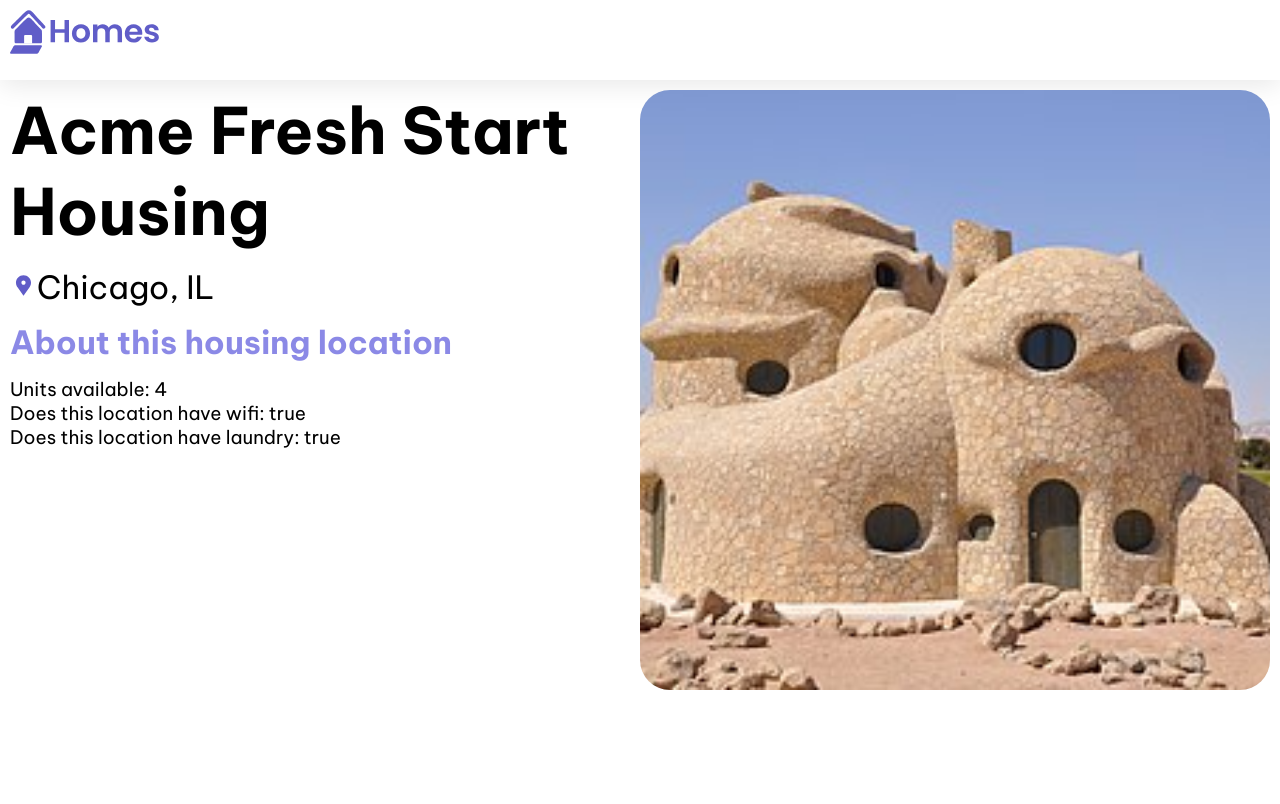
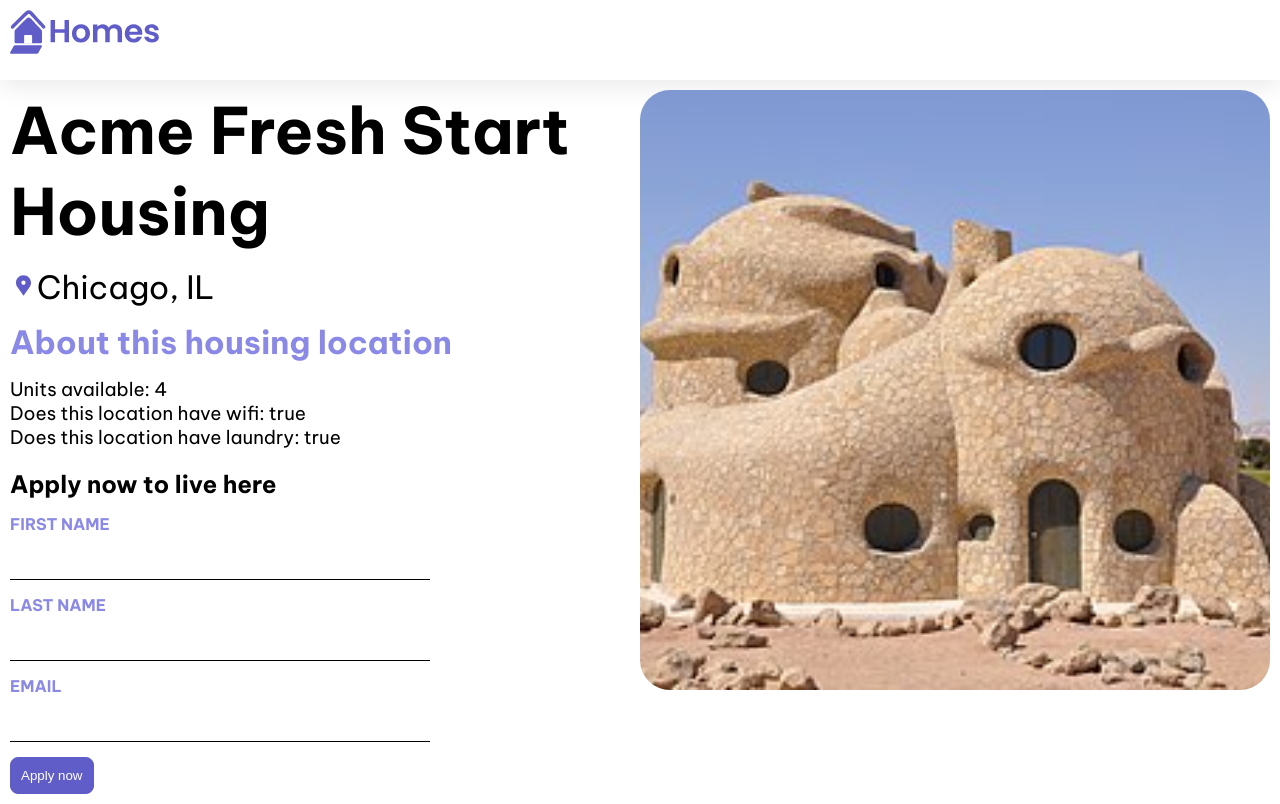
Before and after one commit to AGUREX/AngularHomeTutorial, an Angular app: page /details/0 in a window 1280 px wide. Built offline with nearby package versions, Linux system fonts and the light colour scheme.

Commit message:
Creación del formulario

```diff
--- a/src/app/details/details.component.ts
+++ b/src/app/details/details.component.ts
@@ -1,5 +1,6 @@
 import { Component, inject} from '@angular/core';
 import { CommonModule } from '@angular/common';
+import { FormControl, FormGroup, ReactiveFormsModule } from '@angular/forms';
 
 import { ActivatedRoute } from '@angular/router';
 import { HousingService } from '../housing.service';
@@ -8,8 +9,10 @@
 @Component({
   selector: 'app-details',
   standalone: true,
-  imports: [CommonModule],
-  template: `
+  imports: [
+    CommonModule,
+    ReactiveFormsModule
+  ],  template: `
   <article>
     <img class="listing-photo" [src]="housingLocation?.photo"
       alt="Exterior photo of {{housingLocation?.name}}"/>
@@ -25,6 +28,20 @@
         <li>Does this location have laundry: {{housingLocation?.laundry}}</li>
       </ul>
     </section>
+    <section class="listing-apply">
+      <h2 class="section-heading">Apply now to live here</h2>
+      <form [formGroup]="applyForm" (submit)="submitApplication()">
+        <label for="first-name">First Name</label>
+        <input id="first-name" type="text" formControlName="firstName">
+
+        <label for="last-name">Last Name</label>
+        <input id="last-name" type="text" formControlName="lastName">
+
+        <label for="email">Email</label>
+        <input id="email" type="email" formControlName="email">
+        <button type="submit" class="primary">Apply now</button>
+      </form>
+    </section>
   </article>
 `,
   styleUrls: ['./details.component.css']
@@ -36,6 +53,20 @@
   housingService = inject(HousingService);
   housingLocation: HousingLocation | undefined;
 
+  applyForm = new FormGroup({
+    firstName: new FormControl(''),
+    lastName: new FormControl(''),
+    email: new FormControl('')
+  });
+
+  submitApplication() {
+    this.housingService.submitApplication(
+      this.applyForm.value.firstName ?? '',
+      this.applyForm.value.lastName ?? '',
+      this.applyForm.value.email ?? ''
+    );
+  }
+
   constructor() {
     const housingLocationId = Number(this.route.snapshot.params['id']);
     this.housingLocation = this.housingService.getHousingLocationById(housingLocationId);
--- a/src/app/housing.service.ts
+++ b/src/app/housing.service.ts
@@ -7,6 +7,10 @@
 export class HousingService {
 
   constructor() { }
+
+  submitApplication(firstName: string, lastName: string, email: string) {
+    console.log(`Homes application received: firstName: ${firstName}, lastName: ${lastName}, email: ${email}.`);
+  }
 
   housingLocationList: HousingLocation[] = [
     {
```
Also changed, not shown: src/app/services/test.service.ts (added, +9 -0 lines), 1 other file (tests, documents, lock files or other folders).
